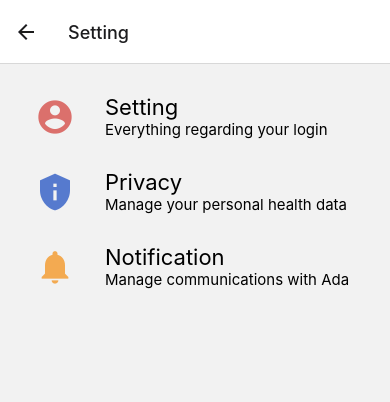
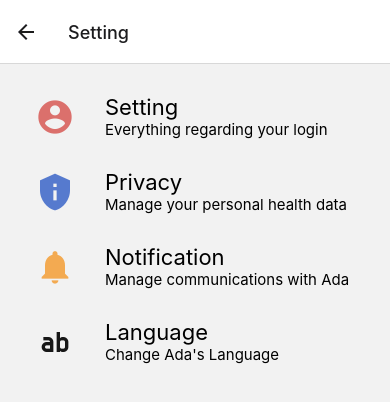
Before and after one commit to gincheong/clone-ada, a React Native app: screen /Setting in a window 390 px wide. Shown: the top 402 px of the page. Built offline with nearby package versions, Linux system fonts and the light colour scheme.

Commit message:
feat(Language): 언어 설정 페이지 Screen 추가

```diff
--- a/App.tsx
+++ b/App.tsx
@@ -10,6 +10,7 @@ import store from './src/stores';
 import MainScreen from './src/screens/MainScreen';
 import ProfileScreen from './src/screens/ProfileScreen';
 import SettingScreen from './src/screens/SettingScreen';
+import LanguageScreen from './src/screens/SettingScreen/LanguageScreen';
 // interfaces
 import { StackProps } from './src/screens/interfaces';
 
@@ -28,6 +29,7 @@ export default function App() {
           />
           <Stack.Screen name="Profile" component={ProfileScreen} />
           <Stack.Screen name="Setting" component={SettingScreen} />
+          <Stack.Screen name="Language" component={LanguageScreen} />
         </Stack.Navigator>
       </NavigationContainer>
     </Provider>
--- a/src/screens/SettingScreen.tsx
+++ b/src/screens/SettingScreen.tsx
@@ -2,6 +2,7 @@ import React from 'react';
 import { StyleSheet, Text, TouchableOpacity, View } from 'react-native';
 import { StackScreenProps } from '@react-navigation/stack';
 import MaterialIcons from 'react-native-vector-icons/MaterialIcons';
+import MaterialCommunityIcons from 'react-native-vector-icons/MaterialCommunityIcons';
 // interfaces
 import { StackProps } from './interfaces';
 // styles
@@ -60,6 +61,22 @@ const SettingScreen = ({
           </View>
         </View>
       </TouchableOpacity>
+      {/* Language */}
+      <TouchableOpacity onPress={() => navigation.navigate('Language')}>
+        <View style={styles.listItem}>
+          <MaterialCommunityIcons
+            name="alphabet-latin"
+            size={theme.font.xlarge + 10}
+            color={theme.color.dark}
+          />
+          <View style={styles.listItemTextContainer}>
+            <Text style={styles.listItemTitle}>Language</Text>
+            <Text style={styles.listItemDescription}>
+              Change Ada's Language
+            </Text>
+          </View>
+        </View>
+      </TouchableOpacity>
     </View>
   );
 };
--- /dev/null
+++ b/src/screens/SettingScreen/LanguageScreen.tsx
@@ -0,0 +1,17 @@
+import React from 'react';
+import { StackScreenProps } from '@react-navigation/stack';
+// interfaces
+import { StackProps } from '../interfaces';
+import { Text, View } from 'react-native';
+
+const LanguageScreen = ({
+  navigation,
+}: StackScreenProps<StackProps, 'Language'>) => {
+  return (
+    <View>
+      <Text></Text>
+    </View>
+  );
+};
+
+export default LanguageScreen;
--- a/src/screens/interfaces.ts
+++ b/src/screens/interfaces.ts
@@ -2,4 +2,5 @@ export type StackProps = {
   Main: undefined;
   Profile: undefined;
   Setting: undefined;
+  Language: undefined;
 };
```
